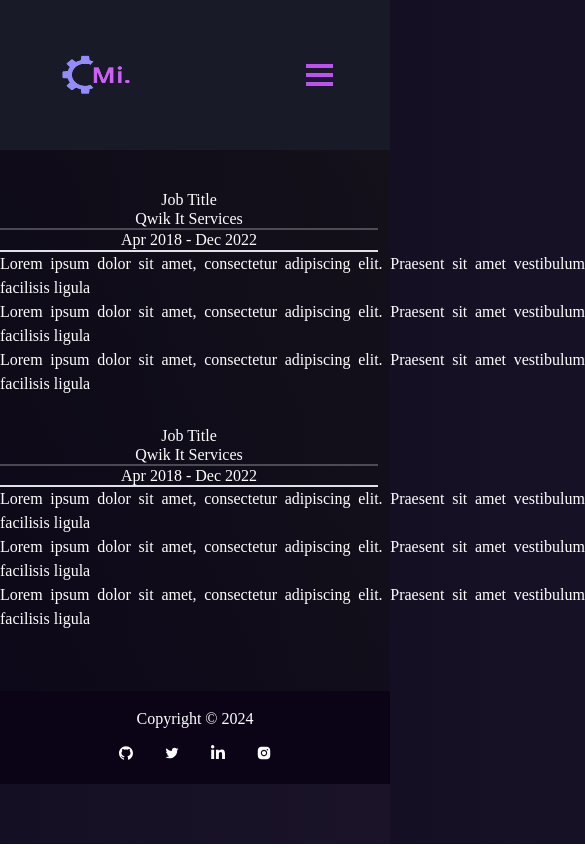
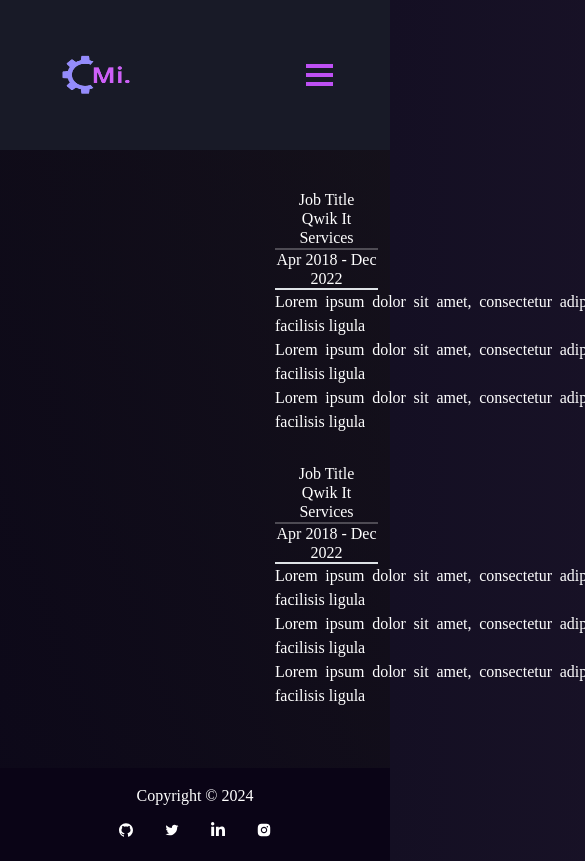
Before and after one commit to Moinulilm10/cdp-class-21, a React (Vite) app in the folder portfolio client/: page /experience in a window 390 px wide. Shown: the top 861 px of the page, 585 px wide, since content can reach past the window. Built offline with nearby package versions, Linux system fonts and the light colour scheme.

Commit message:
Updated Experience component and style.css: removed classes and styles, adjusted padding and text alignment

```diff
--- a/portfolio client/src/components/Experience/Experience.jsx
+++ b/portfolio client/src/components/Experience/Experience.jsx
@@ -29,11 +29,11 @@ const Experience = () => {
             {/* vertical line */}
             <div
               style={{ height: "174px", width: "682px" }}
-              className="p-0 pr-24 space-y-5"
+              className="p-0 pr-24 "
             >
               <ul
                 style={{ textAlign: "justify", textJustify: "inter-word" }}
-                className="flex flex-col items-start justify-start pl-5 overflow-auto list-disc custom-style lg:overflow-hidden"
+                className="pl-5 whitespace-normal list-disc text-ellipsis"
               >
                 <li>
                   Lorem ipsum dolor sit amet, consectetur adipiscing elit.
@@ -74,11 +74,11 @@ const Experience = () => {
             {/* vertical line */}
             <div
               style={{ height: "174px", width: "682px" }}
-              className="p-0 pr-24 space-y-3.5"
+              className="p-0 pr-24"
             >
               <ul
                 style={{ textAlign: "justify", textJustify: "inter-word" }}
-                className="flex flex-col items-start justify-start pl-5 overflow-auto list-disc custom-style lg:overflow-hidden"
+                className="pl-5 list-disc custom-style"
               >
                 <li>
                   Lorem ipsum dolor sit amet, consectetur adipiscing elit.
--- a/portfolio client/src/styles/style.css
+++ b/portfolio client/src/styles/style.css
@@ -622,14 +622,7 @@ button:focus {
 @media (max-width: 767px) {
   .experience-section {
     padding-top: 190px !important;
-    padding-left: 0 !important;
-  }
-
-  .custom-style {
-    /* textAlign: "justify", textJustify: "inter-word" */
-    /* text-align: "justify";
-    text-justify: "inter-word"; */
-    overflow-wrap: normal;
+    padding-left: 275px !important;
   }
 }
 
```
